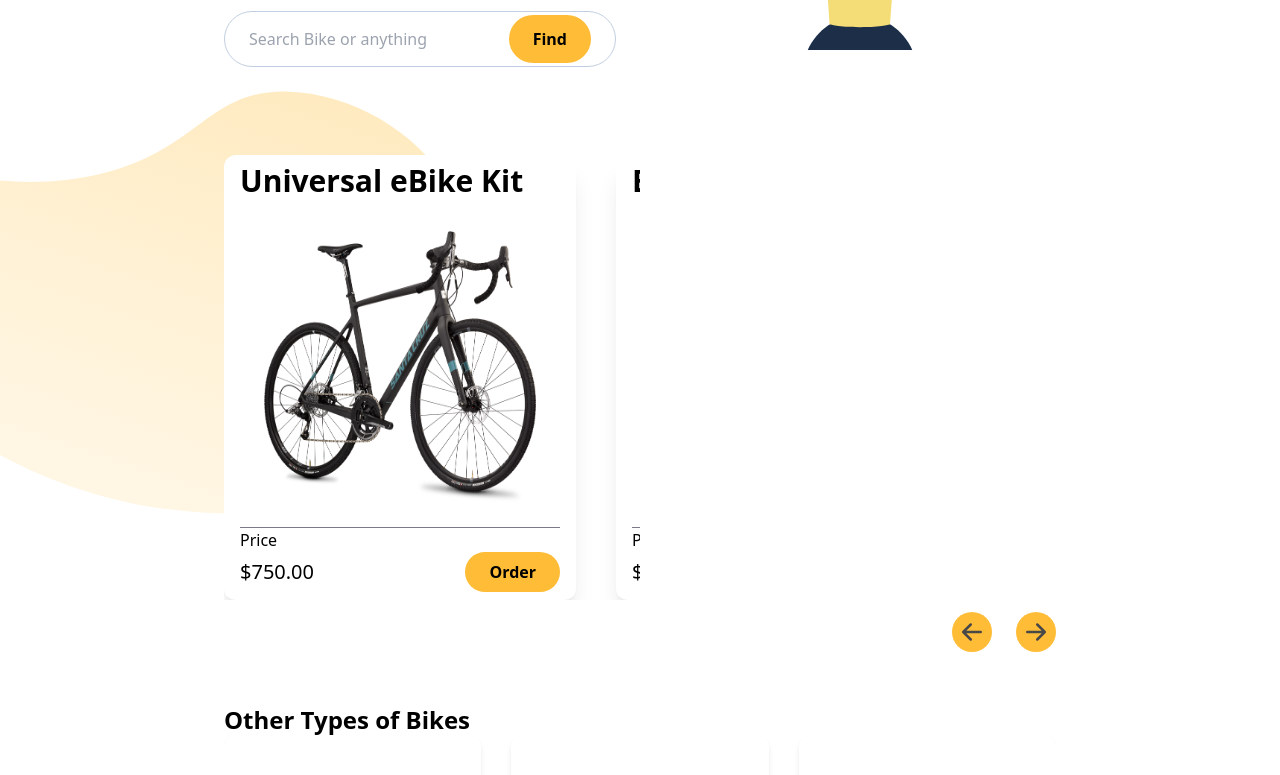
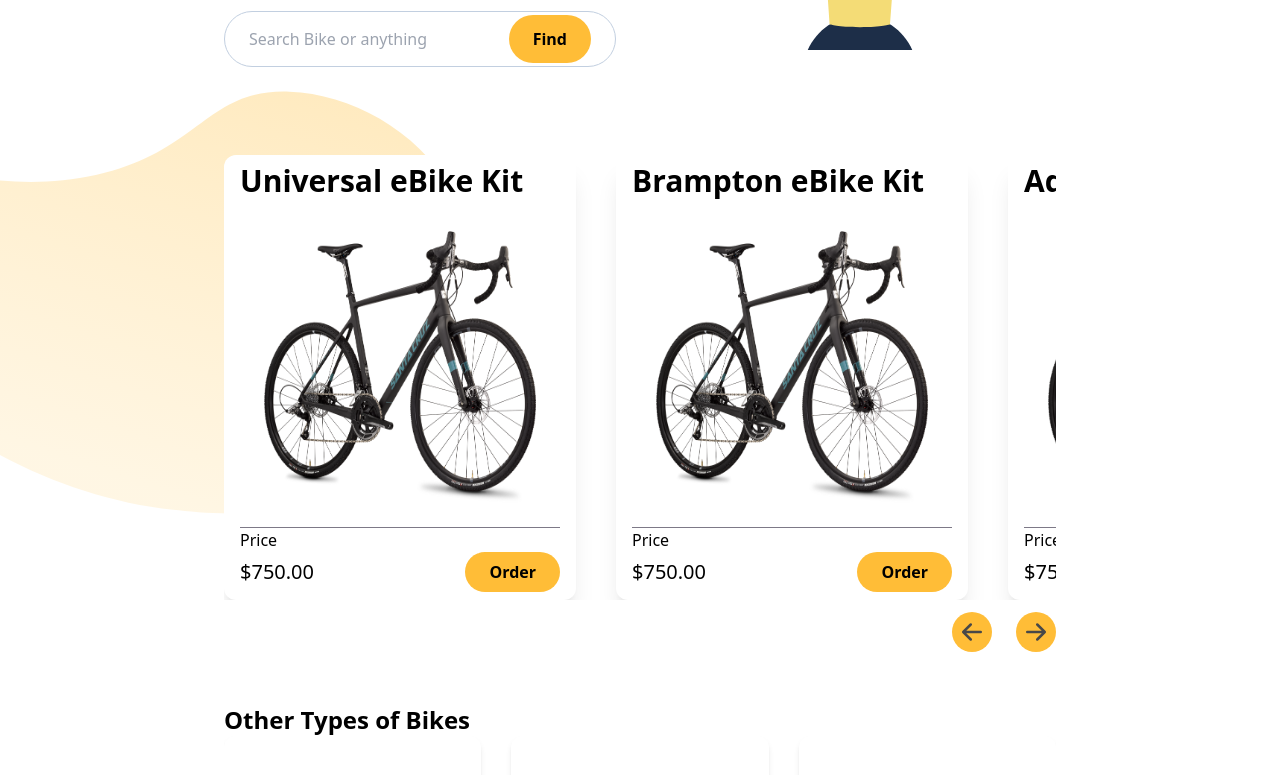
Before and after one commit to missveev/bikey, a React (Create React App) app: page / in a window 1280 px wide. Shown: the part 496-1271 px from the top of the page. Built offline with nearby package versions, Linux system fonts and the light colour scheme.

Commit message:
category max-width

```diff
--- a/src/component/category.js
+++ b/src/component/category.js
@@ -30,7 +30,7 @@
     return (
         <><Shape className='absolute left-0 w-3/4 md:w-fit' />
             <section className='relative py-16 px-4 md:px-16 lg:px-56 z-10 justify-center items-center' id="home">
-            <div className="flex flex-1 flex-row max-w-1/2 relative">
+            <div className="flex flex-1 flex-row max-w-full relative">
                 <div className="flex w-max overflow-x-scroll justify-between gap-10 scrollbar-hide" ref={scrollRef}>
                     {products.map((product) => (
 
```
